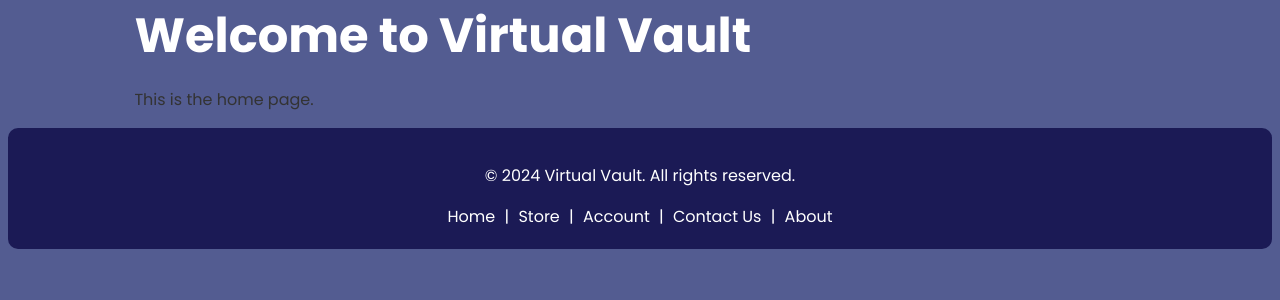
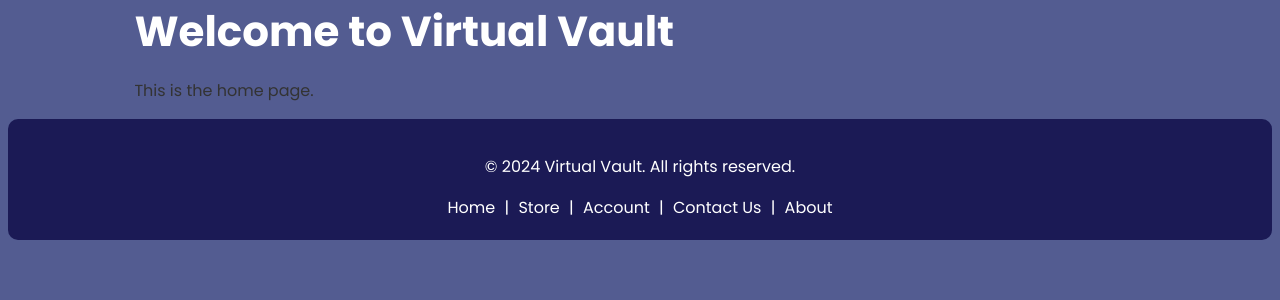
Before and after one commit to d3rpp-dev/bse202, a Flask app: page / in a window 1280 px wide. Shown: the part 118-418 px from the top of the page. Run offline with Flask 3, Linux system fonts and the light colour scheme.

Commit message:
h1 font change for styles.css

```diff
--- a/src/bse202/static/styles.css
+++ b/src/bse202/static/styles.css
@@ -4,7 +4,7 @@ body {
 }
 
 h1 {
-    font-size: 48px;
+    font-size: 42px;
     font-weight: bold;
     margin: 0; /* Remove default margin */
     color: #fff; /* Set color to white */
```
